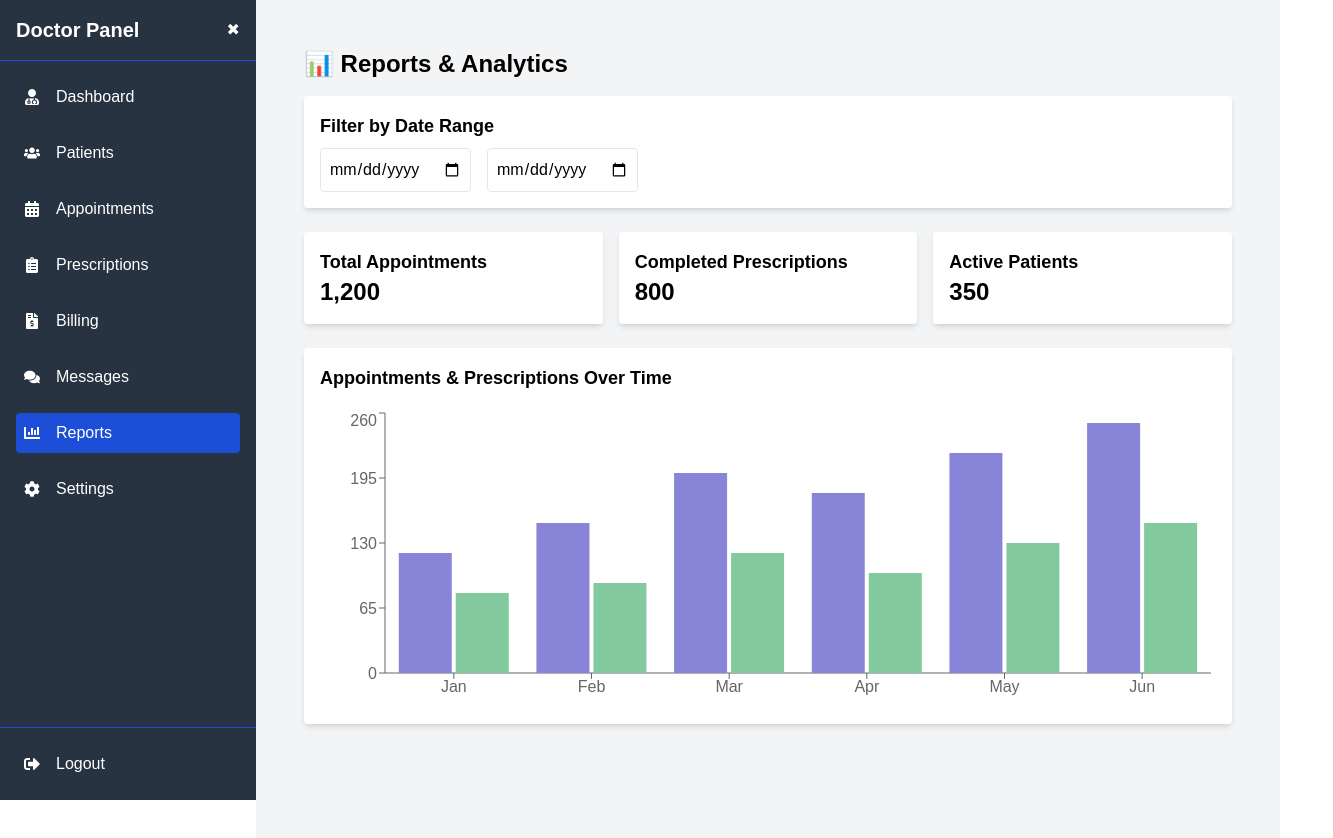
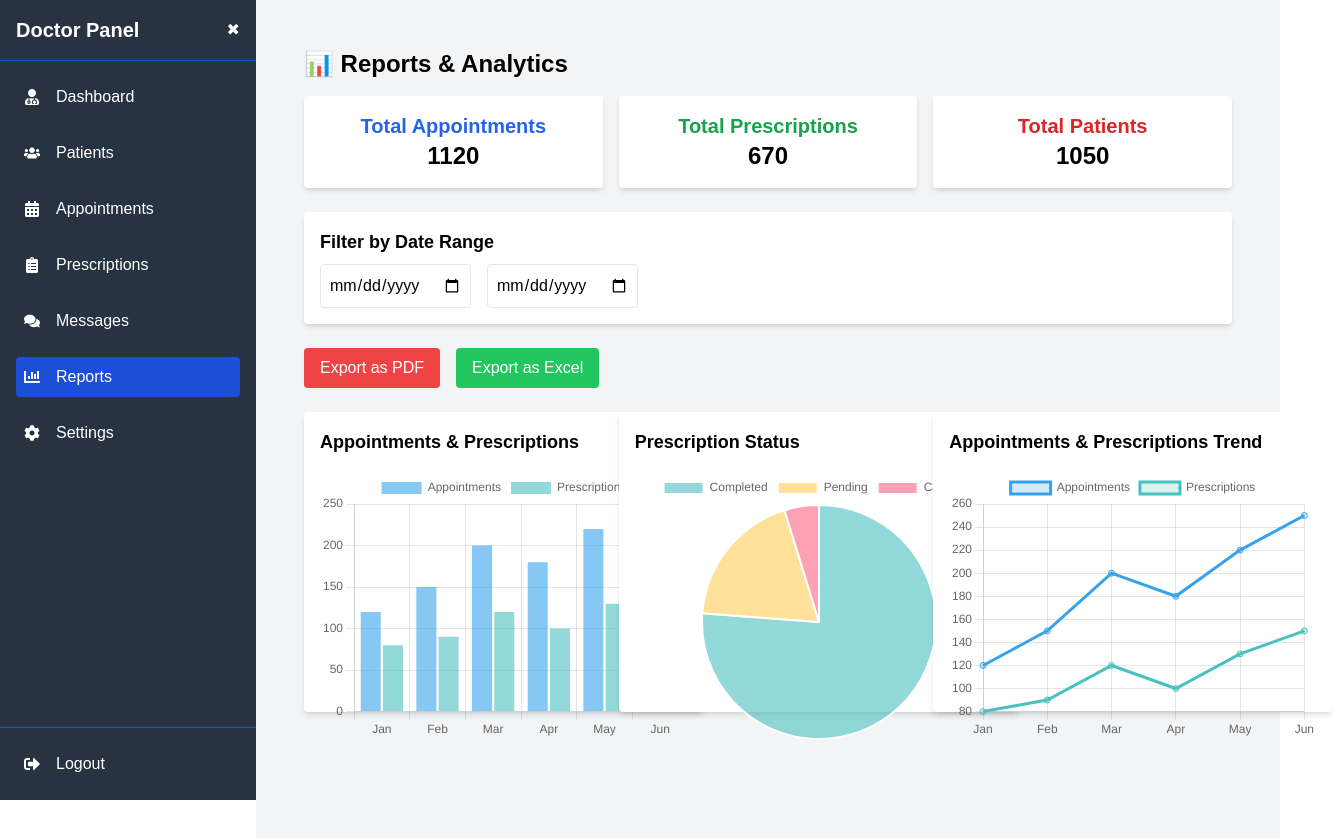
Before and after one commit to DANCANKARANI/iruma-frontend, a Next.js app: page /doctor in a window 1280 px wide. Both pictures are taken after a click on the button "Reports". Shown: the top 838 px of the page, 1333 px wide, since content can reach past the window. Built offline with nearby package versions, Linux system fonts and the light colour scheme.

Commit message:
doctor reports and analytics

```diff
--- a/app/doctor/components/reports.tsx
+++ b/app/doctor/components/reports.tsx
@@ -1,86 +1,187 @@
 "use client";
 
-import { useState } from "react";
-import { BarChart, Bar, XAxis, YAxis, Tooltip, ResponsiveContainer } from "recharts";
+import { useState, useRef } from "react";
+import { Bar, Pie, Line } from "react-chartjs-2";
+import {
+  Chart as ChartJS,
+  CategoryScale,
+  LinearScale,
+  BarElement,
+  ArcElement,
+  PointElement,
+  LineElement,
+  Title,
+  Tooltip,
+  Legend,
+} from "chart.js";
+import html2canvas from "html2canvas";
+import jsPDF from "jspdf";
+import * as XLSX from "xlsx";
 
-// Sample data for reports
-const sampleData = [
-  { name: "Jan", appointments: 120, prescriptions: 80 },
-  { name: "Feb", appointments: 150, prescriptions: 90 },
-  { name: "Mar", appointments: 200, prescriptions: 120 },
-  { name: "Apr", appointments: 180, prescriptions: 100 },
-  { name: "May", appointments: 220, prescriptions: 130 },
-  { name: "Jun", appointments: 250, prescriptions: 150 },
-];
+// Register Chart.js components
+ChartJS.register(
+  CategoryScale,
+  LinearScale,
+  BarElement,
+  ArcElement,
+  PointElement,
+  LineElement,
+  Title,
+  Tooltip,
+  Legend
+);
+
+// Sample data
+const sampleData = {
+  labels: ["Jan", "Feb", "Mar", "Apr", "May", "Jun"],
+  appointments: [120, 150, 200, 180, 220, 250],
+  prescriptions: [80, 90, 120, 100, 130, 150],
+};
 
 export const Reports = () => {
   const [dateRange, setDateRange] = useState({ start: "", end: "" });
+  const chartRef = useRef(null); // Reference for exporting PDF
 
-  // Handle date range change
   const handleDateRangeChange = (e: React.ChangeEvent<HTMLInputElement>) => {
     const { name, value } = e.target;
     setDateRange((prev) => ({ ...prev, [name]: value }));
   };
 
-  // Filter data based on date range (simplified for demo)
-  const filteredData = sampleData.filter((entry) => {
-    // Add actual date filtering logic here
-    return true;
-  });
+  // Calculate total values
+  const totalAppointments = sampleData.appointments.reduce((acc, val) => acc + val, 0);
+  const totalPrescriptions = sampleData.prescriptions.reduce((acc, val) => acc + val, 0);
+  const totalPatients = 1050; // You can replace this with dynamic data
+
+  // Bar Chart Data
+  const barChartData = {
+    labels: sampleData.labels,
+    datasets: [
+      {
+        label: "Appointments",
+        data: sampleData.appointments,
+        backgroundColor: "rgba(54, 162, 235, 0.6)",
+      },
+      {
+        label: "Prescriptions",
+        data: sampleData.prescriptions,
+        backgroundColor: "rgba(75, 192, 192, 0.6)",
+      },
+    ],
+  };
+
+  // Pie Chart Data
+  const pieChartData = {
+    labels: ["Completed", "Pending", "Canceled"],
+    datasets: [
+      {
+        data: [800, 200, 50],
+        backgroundColor: ["rgba(75, 192, 192, 0.6)", "rgba(255, 206, 86, 0.6)", "rgba(255, 99, 132, 0.6)"],
+      },
+    ],
+  };
+
+  // Line Chart Data
+  const lineChartData = {
+    labels: sampleData.labels,
+    datasets: [
+      {
+        label: "Appointments",
+        data: sampleData.appointments,
+        borderColor: "rgba(54, 162, 235, 1)",
+        backgroundColor: "rgba(54, 162, 235, 0.2)",
+        fill: true,
+      },
+      {
+        label: "Prescriptions",
+        data: sampleData.prescriptions,
+        borderColor: "rgba(75, 192, 192, 1)",
+        backgroundColor: "rgba(75, 192, 192, 0.2)",
+        fill: true,
+      },
+    ],
+  };
+
+  // Export to PDF
+  const exportToPDF = () => {
+    if (chartRef.current) {
+      html2canvas(chartRef.current).then((canvas) => {
+        const imgData = canvas.toDataURL("image/png");
+        const pdf = new jsPDF();
+        pdf.addImage(imgData, "PNG", 10, 10, 180, 100);
+        pdf.save("report.pdf");
+      });
+    }
+  };
+
+  // Export to Excel
+  const exportToExcel = () => {
+    const ws = XLSX.utils.json_to_sheet([
+      { "Month": "Jan", "Appointments": 120, "Prescriptions": 80 },
+      { "Month": "Feb", "Appointments": 150, "Prescriptions": 90 },
+      { "Month": "Mar", "Appointments": 200, "Prescriptions": 120 },
+      { "Month": "Apr", "Appointments": 180, "Prescriptions": 100 },
+      { "Month": "May", "Appointments": 220, "Prescriptions": 130 },
+      { "Month": "Jun", "Appointments": 250, "Prescriptions": 150 },
+    ]);
+    const wb = XLSX.utils.book_new();
+    XLSX.utils.book_append_sheet(wb, ws, "Report");
+    XLSX.writeFile(wb, "report.xlsx");
+  };
 
   return (
     <div className="p-6 bg-gray-100 min-h-screen">
       <h1 className="text-2xl font-bold mb-4">📊 Reports & Analytics</h1>
 
+      {/* Summary Statistics */}
+      <div className="mb-6 grid grid-cols-3 gap-4">
+        <div className="bg-white p-4 rounded shadow-md text-center">
+          <h2 className="text-xl font-semibold text-blue-600">Total Appointments</h2>
+          <p className="text-2xl font-bold">{totalAppointments}</p>
+        </div>
+        <div className="bg-white p-4 rounded shadow-md text-center">
+          <h2 className="text-xl font-semibold text-green-600">Total Prescriptions</h2>
+          <p className="text-2xl font-bold">{totalPrescriptions}</p>
+        </div>
+        <div className="bg-white p-4 rounded shadow-md text-center">
+          <h2 className="text-xl font-semibold text-red-600">Total Patients</h2>
+          <p className="text-2xl font-bold">{totalPatients}</p>
+        </div>
+      </div>
+
       {/* Date Range Filter */}
       <div className="mb-6 bg-white p-4 rounded shadow-md">
         <h2 className="text-lg font-semibold mb-2">Filter by Date Range</h2>
         <div className="flex gap-4">
-          <input
-            type="date"
-            name="start"
-            value={dateRange.start}
-            onChange={handleDateRangeChange}
-            className="p-2 border rounded"
-          />
-          <input
-            type="date"
-            name="end"
-            value={dateRange.end}
-            onChange={handleDateRangeChange}
-            className="p-2 border rounded"
-          />
+          <input type="date" name="start" value={dateRange.start} onChange={handleDateRangeChange} className="p-2 border rounded" />
+          <input type="date" name="end" value={dateRange.end} onChange={handleDateRangeChange} className="p-2 border rounded" />
         </div>
       </div>
 
-      {/* Key Metrics */}
-      <div className="grid grid-cols-1 md:grid-cols-3 gap-4 mb-6">
-        <div className="bg-white p-4 rounded shadow-md">
-          <h3 className="text-lg font-semibold">Total Appointments</h3>
-          <p className="text-2xl font-bold">1,200</p>
-        </div>
-        <div className="bg-white p-4 rounded shadow-md">
-          <h3 className="text-lg font-semibold">Completed Prescriptions</h3>
-          <p className="text-2xl font-bold">800</p>
-        </div>
-        <div className="bg-white p-4 rounded shadow-md">
-          <h3 className="text-lg font-semibold">Active Patients</h3>
-          <p className="text-2xl font-bold">350</p>
-        </div>
+      {/* Export Buttons */}
+      <div className="flex gap-4 mb-6">
+        <button onClick={exportToPDF} className="px-4 py-2 bg-red-500 text-white rounded">Export as PDF</button>
+        <button onClick={exportToExcel} className="px-4 py-2 bg-green-500 text-white rounded">Export as Excel</button>
       </div>
 
-      {/* Charts */}
-      <div className="bg-white p-4 rounded shadow-md">
-        <h2 className="text-lg font-semibold mb-4">Appointments & Prescriptions Over Time</h2>
-        <ResponsiveContainer width="100%" height={300}>
-          <BarChart data={filteredData}>
-            <XAxis dataKey="name" />
-            <YAxis />
-            <Tooltip />
-            <Bar dataKey="appointments" fill="#8884d8" />
-            <Bar dataKey="prescriptions" fill="#82ca9d" />
-          </BarChart>
-        </ResponsiveContainer>
+      {/* Charts Section */}
+      <div ref={chartRef} className="grid grid-cols-3 gap-4">
+        {/* Bar Chart */}
+        <div className="bg-white p-4 rounded shadow-md w-[400px] h-[300px]">
+          <h2 className="text-lg font-semibold mb-4">Appointments & Prescriptions</h2>
+          <Bar data={barChartData} options={{ responsive: true, maintainAspectRatio: false }} />
+        </div>
+
+        {/* Pie Chart */}
+        <div className="bg-white p-4 rounded shadow-md w-[400px] h-[300px]">
+          <h2 className="text-lg font-semibold mb-4">Prescription Status</h2>
+          <Pie data={pieChartData} options={{ responsive: true, maintainAspectRatio: false }} />
+        </div>
+
+        {/* Line Chart */}
+        <div className="bg-white p-4 rounded shadow-md w-[400px] h-[300px]">
+          <h2 className="text-lg font-semibold mb-4">Appointments & Prescriptions Trend</h2>
+          <Line data={lineChartData} options={{ responsive: true, maintainAspectRatio: false }} />
+        </div>
       </div>
     </div>
   );
--- a/app/doctor/page.tsx
+++ b/app/doctor/page.tsx
@@ -52,7 +52,6 @@ const Sidebar = ({ selectedPage, setSelectedPage }: SidebarProps) => {
     { name: "Patients", icon: <FaUsers /> },
     { name: "Appointments", icon: <FaCalendarAlt /> },
     { name: "Prescriptions", icon: <FaClipboardList /> },
-    { name: "Billing", icon: <FaFileInvoiceDollar /> },
     { name: "Messages", icon: <FaComments /> },
     { name: "Reports", icon: <FaChartBar /> },
     { name: "Settings", icon: <FaCog /> },
```
